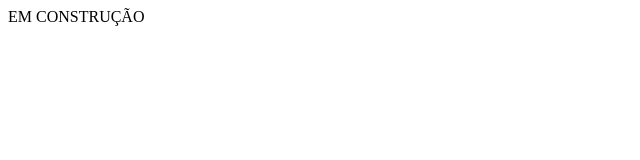
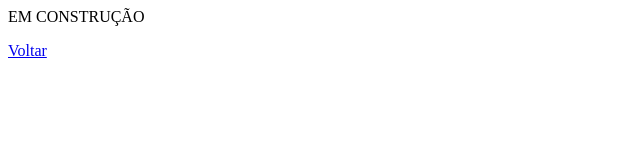
Before and after one commit to HenriqueViegas/bolosDaMarga, a plain HTML site: page src/toposDeBolo.html in a window 1280 px wide. Shown: the full height of the page, 0-640 px from the left. Drawn offline with Linux system fonts and the light colour scheme.

Commit message:
voltar topos de bolo

```diff
--- a/src/toposDeBolo.html
+++ b/src/toposDeBolo.html
@@ -6,4 +6,5 @@
 </head>
 <body>
     <p>EM CONSTRUÇÃO</p>
+    <a href = "./index.html">Voltar</a>
 </body>
```
